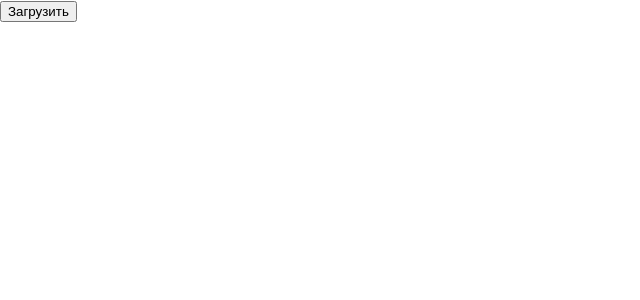
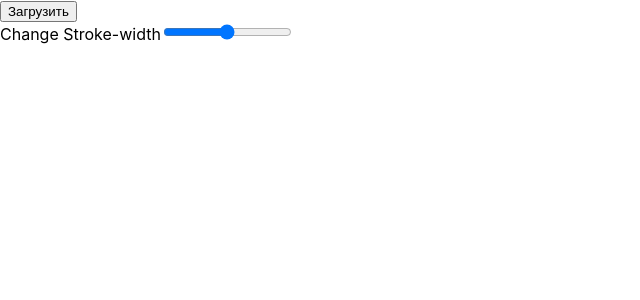
Before and after one commit to igor-danilov1994/SVG-converter, a React (Create React App) app in the folder my-app/: page / in a window 1280 px wide. Shown: the top 300 px of the page, without its empty margins (0-640 px from the left). Built offline with nearby package versions, Linux system fonts and the light colour scheme.

Commit message:
add change stroke-width to svg

```diff
--- a/my-app/src/App.tsx
+++ b/my-app/src/App.tsx
@@ -5,12 +5,22 @@ function App() {
     const ref = React.useRef<HTMLInputElement | null>(null);
     const fileContentsRef = React.useRef<HTMLDivElement | null>(null);
 
+    const SvgCode = React.useRef <HTMLCollectionOf<any>>()
+
     const [svgHTML, setSvgHTML] = React.useState("");
+
+    const [stroke, setStroke] = React.useState(0.1)
 
     const handleClick = () => ref.current !== null && ref.current.click();
 
-  const onUpload = ({ target }: { target: HTMLInputElement }) => {
-    const { 0: file } = target.files || ({} as FileList);
+
+    React.useEffect(() => {
+        let svg = document.getElementsByTagName('svg')
+        SvgCode.current = svg
+    })
+
+    const onUpload = ({target}: { target: HTMLInputElement }) => {
+        const {0: file} = target.files || ({} as FileList);
 
         if (file) {
             var reader = new FileReader();
@@ -18,6 +28,7 @@ function App() {
             reader.readAsText(file, "UTF-8");
 
             reader.onload = function (evt: ProgressEvent<FileReader>) {
+
                 if (evt.target !== null) {
                     const filterContents = fileContentsRef.current;
                     if (
@@ -33,12 +44,27 @@ function App() {
         }
     };
 
+    const changeStroke = (e: any) => {
+        const element = SvgCode.current![0]
+
+        !element.attributes['stroke-width'] &&
+        element.setAttribute('stroke-width', '2')
+
+        !element.attributes['stroke'] &&
+        element.setAttribute('stroke', 'black')
+
+        element.attributes['stroke-width'].value = e.currentTarget.value
+
+        setSvgHTML(SvgCode.current![0].outerHTML)
+
+    }
+
     return (
         <>
             <input
                 accept="image/svg"
                 ref={ref}
-        style={{ display: "none" }}
+                style={{display: "none"}}
                 onChange={onUpload}
                 type="file"
             />
@@ -47,15 +73,22 @@ function App() {
                 <header className="App-header">
                     <button onClick={handleClick}>Загрузить</button>
 
-          <div ref={fileContentsRef} />
+                    <div ref={fileContentsRef}/>
                 </header>
 
-        <div dangerouslySetInnerHTML={{ __html: svgHTML }} />
+                <div style={{marginLeft: '20px'}} dangerouslySetInnerHTML={{__html: svgHTML}}/>
 
                 <div>{svgHTML}</div>
             </div>
+            <div>
+                <label htmlFor="">Change Stroke-width</label>
+                <input min={0} max={10} step={0.1} type="range" onChange={changeStroke}/>
+
+                {SvgCode.current && <a download href={SvgCode.current[0]}> Download</a>}
+
+            </div>
         </>
-  );
+    )
 }
 
 export default App;
```
Lines whose indentation alone changed are shown as unchanged.
